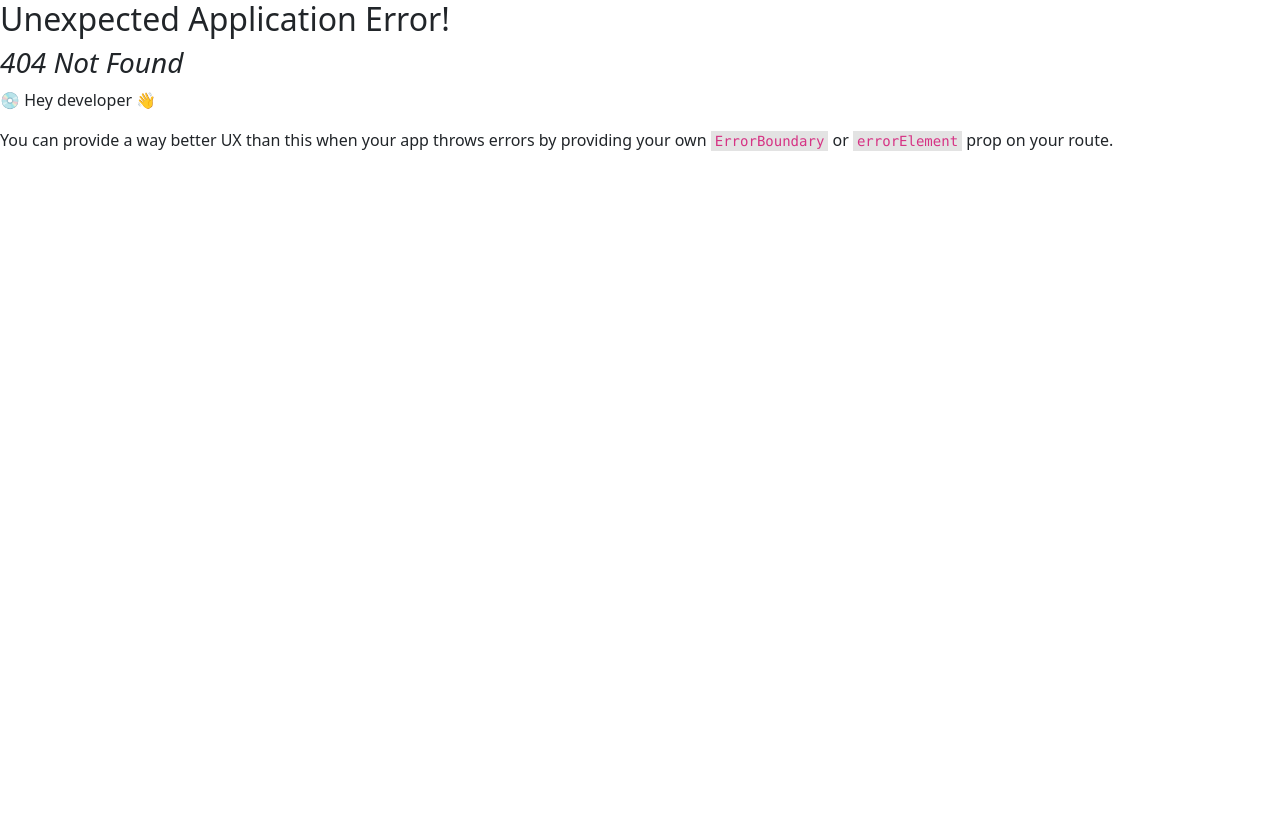
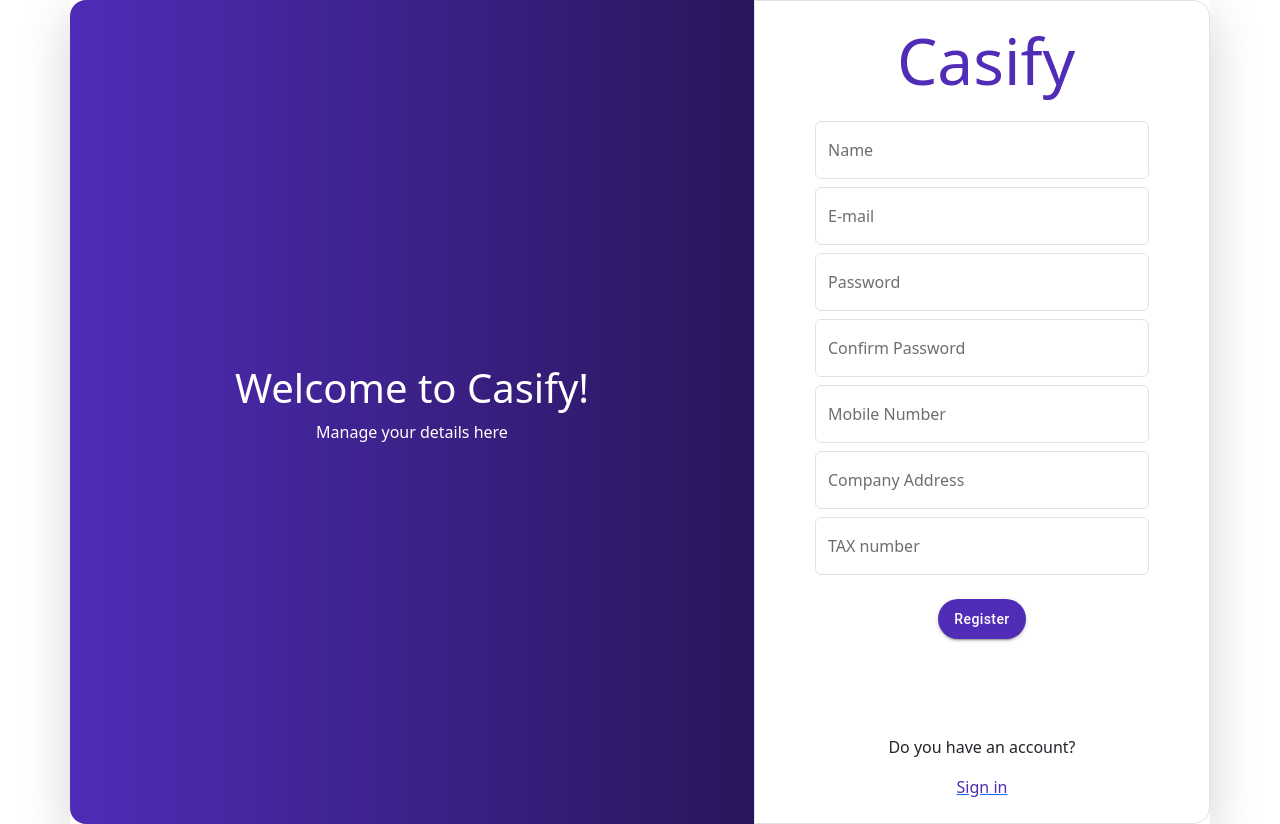
Before and after one commit to Gandhiharsh799/casify, a React (Vite) app: page /signup in a window 1280 px wide. Before the commit this address had no page. Before the commit the page ends 800 px from the top, so only its background shows below. Built offline with nearby package versions, Linux system fonts and the light colour scheme.

Commit message:
feat: register

```diff
--- a/package.json
+++ b/package.json
@@ -16,6 +16,7 @@
     "@fortawesome/free-solid-svg-icons": "^6.5.1",
     "@fortawesome/react-fontawesome": "^0.2.0",
     "@mui/material": "^5.15.11",
+    "@mui/x-date-pickers": "^6.19.5",
     "bootstrap": "^5.3.3",
     "react": "^18.2.0",
     "react-bootstrap": "^2.10.1",
--- a/src/App.jsx
+++ b/src/App.jsx
@@ -6,6 +6,7 @@ import Login from './pages/Login'
 import ReportLayout from './pages/Report'
 import Dashboard from './components/Dashboard'
 import Cases from './components/Cases'
+import Register from './pages/Register'
 
 
 const router = createBrowserRouter([
@@ -22,6 +23,10 @@ const router = createBrowserRouter([
   {
     path: "login",
     element: <Login />,
+  },
+  {
+    path: 'signup',
+    element: <Register/>
   },
   {
     path: "report",
--- a/src/index.css
+++ b/src/index.css
@@ -37,7 +37,7 @@
 }
 
 .box-area {
-  width: 1160px;
+  width: 1260px;
 }
 
 .left-box {
@@ -54,20 +54,15 @@
 .back{
   background-color: #502cb7;
 }
-.search-bar{
 
-  border: 1px solid #ddd;
-  border-radius: 5px;
-  padding: 5px 10px;
-}
-.search-bar input {
-  border: none;
+.inp input:focus{
+  border: 2px solid #502cb7;
   outline: none;
-  flex-grow: 1;
-  font-size: 16px;
 }
 
-.search-bar span {
-  font-size: 18px;
-  color: #999;
+.inp label{
+  color: #6e6e6e;
 }
+.search{
+  border: 2px solid #502cb7
+}
--- /dev/null
+++ b/src/pages/Register.jsx
@@ -0,0 +1,136 @@
+import Button from "@mui/material/Button";
+import "../index.css";
+import { Link } from "react-router-dom";
+
+export default function Register() {
+  return (
+    <div className="container d-flex justify-content-center align-items-center min-vh-100">
+      <div className="row bg-white shadow-lg box-area">
+        <div className="col-md-6 p-3 d-flex justify-content-center rounded-start-4 flex-column align-items-center left-box">
+          <div className="text-center">
+            <h1 className="text-white fs-1">Welcome to Casify!</h1>
+            <p className="text-white">Manage your details here</p>
+          </div>
+        </div>
+
+        <div className="col-md-6 rounded-end-4 border right-box">
+          <div className="row align-items-center">
+            <p
+              className="text-center p-2  nav-label"
+              style={{ fontSize: "64px" }}
+            >
+              Casify
+            </p>
+          </div>
+          <form>
+            <div className=" inp form-floating form-group mx-5 mb-2">
+              <input
+                type="text"
+                className="form-control"
+                id="floatingInputGroup1"
+                placeholder="Name"
+                required
+              />
+              <label htmlFor="floatingInputGroup1">Name</label>
+            </div>
+
+            <div className="inp form-floating mx-5 mb-2">
+              <input
+                type="email"
+                className="form-control"
+                id="floatingInputGroup1"
+                placeholder="Email"
+                required
+              />
+              <label htmlFor="floatingInputGroup1">E-mail</label>
+            </div>
+
+            <div className="inp form-floating mx-5 mb-2">
+              <input
+                type="password"
+                className="form-control"
+                id="floatingInputGroup1"
+                placeholder="Password"
+                required
+              />
+              <label htmlFor="floatingInputGroup1">Password</label>
+            </div>
+
+            <div className="inp form-floating mx-5 mb-2">
+              <input
+                type="password"
+                className="form-control"
+                id="floatingInputGroup1"
+                placeholder="Password"
+                required
+              />
+              <label htmlFor="floatingInputGroup1">Confirm Password</label>
+            </div>
+
+            <div className="inp form-floating mx-5 mb-2">
+              <input
+                type="number"
+                className="form-control"
+                id="floatingInputGroup1"
+                placeholder="Mobile Number"
+                required
+              />
+              <label htmlFor="floatingInputGroup1">Mobile Number</label>
+            </div>
+
+            <div className="inp form-floating mx-5 mb-2">
+              <input
+                type="text"
+                className="form-control"
+                id="floatingInputGroup1"
+                placeholder=""
+                required
+              />
+              <label htmlFor="floatingInputGroup1">Company Address</label>
+            </div>
+
+            <div className="inp form-floating mx-5 mb-4">
+              <input
+                type="text"
+                className="form-control"
+                id="floatingInputGroup1"
+                placeholder=""
+                required
+              />
+              <label htmlFor="floatingInputGroup1">TAX number</label>
+            </div>
+
+            <div className="input-group mb-5 justify-content-center">
+              <Link to="/report">
+                <Button
+                  variant="contained"
+                  sx={{
+                    backgroundColor: "#502cb7",
+                    textTransform: "capitalize",
+
+                    height: "40px",
+                    "&:hover": {
+                      backgroundColor: "white",
+                      color: "#502cb7",
+                    },
+                  }}
+                  className="btn btn-lg rounded-pill"
+                >
+                  Register
+                </Button>
+              </Link>
+            </div>
+          </form>
+          <div className="row">
+            <p className="text-center mt-5">Do you have an account?</p>
+            <Link to="/login">
+              <p className="text-center mb-4" style={{ color: "#502cb7" }}>
+                Sign in
+              </p>
+            </Link>
+          </div>
+        </div>
+      </div>
+    </div>
+  );
+}
```
Also changed, not shown: 1 other file (tests, documents, lock files or other folders).
